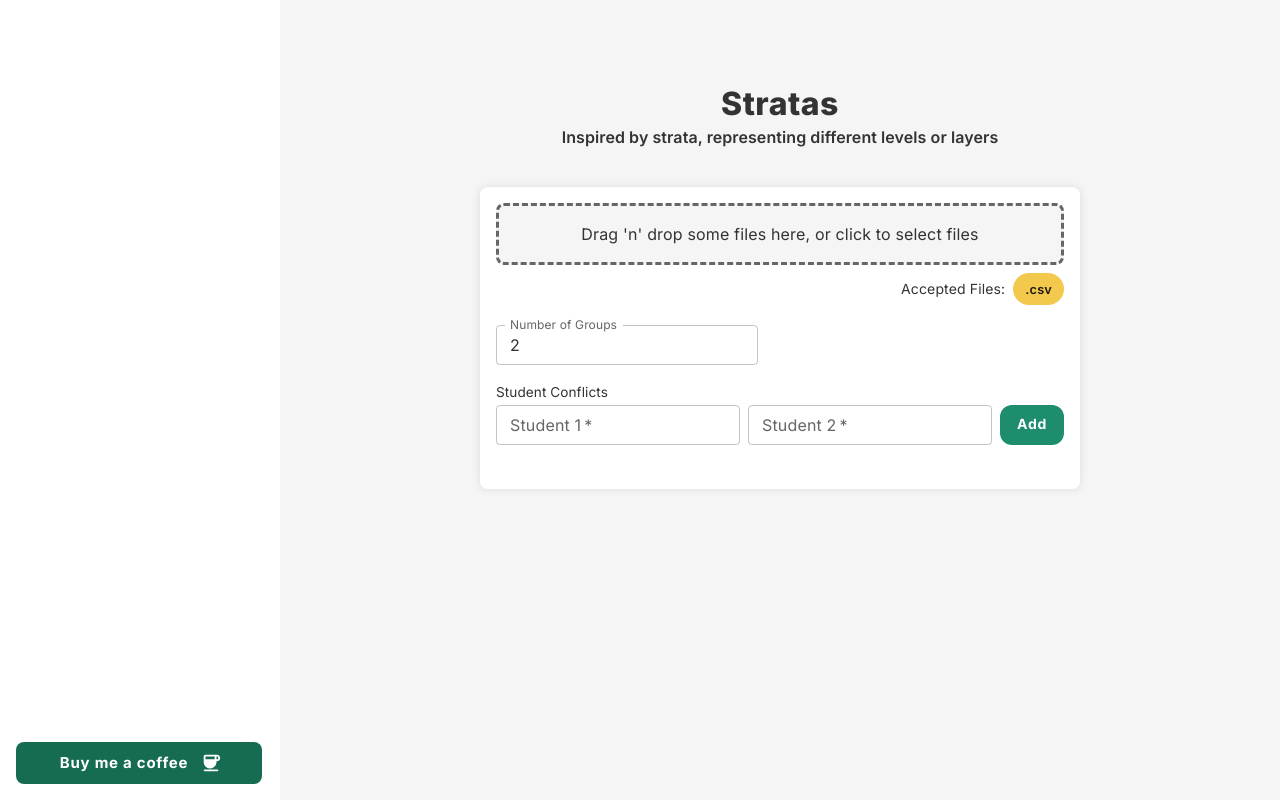
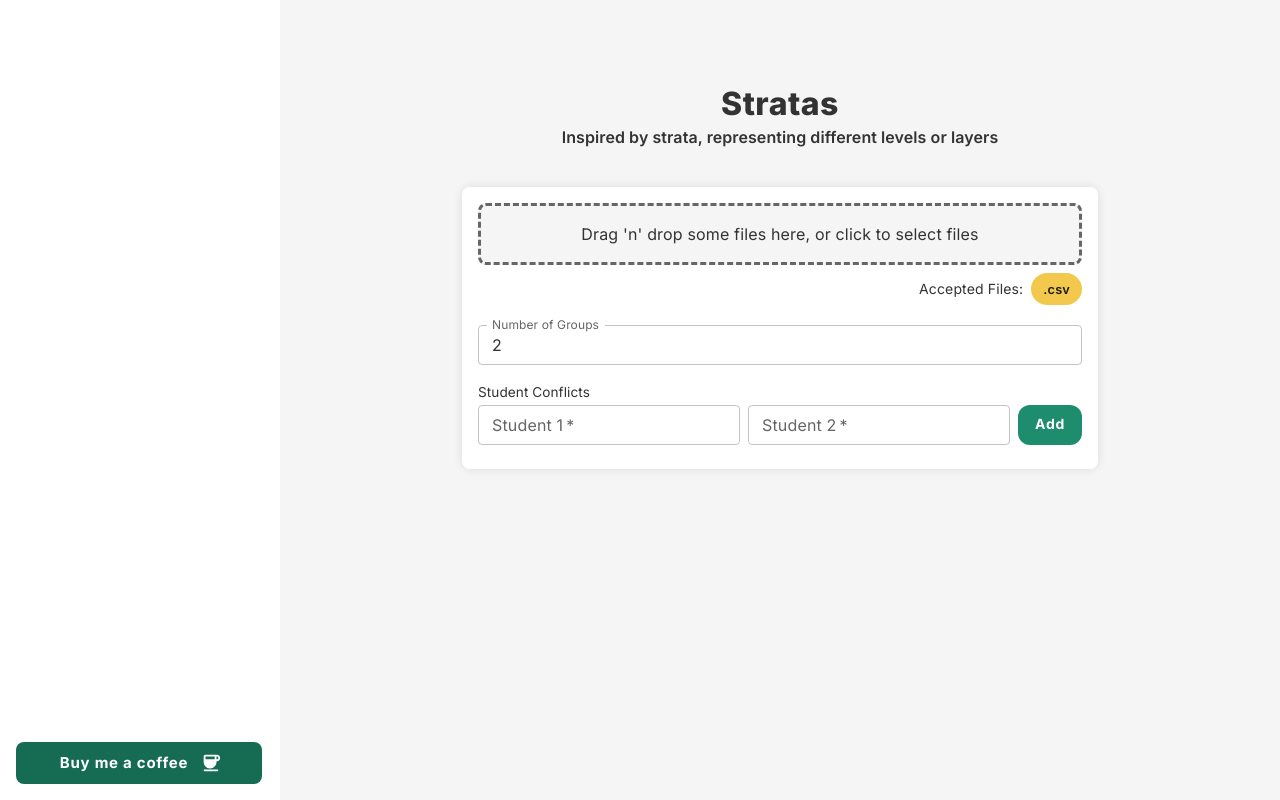
Before and after one commit to GeronimoJohn/Stratas, a Next.js app: page / in a window 1280 px wide. Built offline with nearby package versions, Linux system fonts and the light colour scheme.

Commit message:
fix: clean up spacing

```diff
--- a/src/components/ClassDashboard/ClassDashboard.tsx
+++ b/src/components/ClassDashboard/ClassDashboard.tsx
@@ -27,10 +27,13 @@ export function ClassDashboard(): ReactElement {
     <Stack
       gap={5}
       justifyItems="center"
-      alignItems="start"
+      alignItems="center"
+      sx={{ width: '100%' }}
+    >
+      <Stack
+        gap={5}
         sx={{
           p: 4,
-        width: 600,
           borderRadius: 2,
           backgroundColor: 'background.default',
           boxShadow: '0px 0px 10px rgba(0, 0, 0, 0.1)'
@@ -52,6 +55,7 @@ export function ClassDashboard(): ReactElement {
           studentConflicts={studentConflicts}
           setStudentConflicts={setStudentConflicts}
         />
+      </Stack>
       <ClassGroups
         studentsInformation={studentsInformation}
         studentConflicts={studentConflicts}
```
Lines whose indentation alone changed are shown as unchanged.
